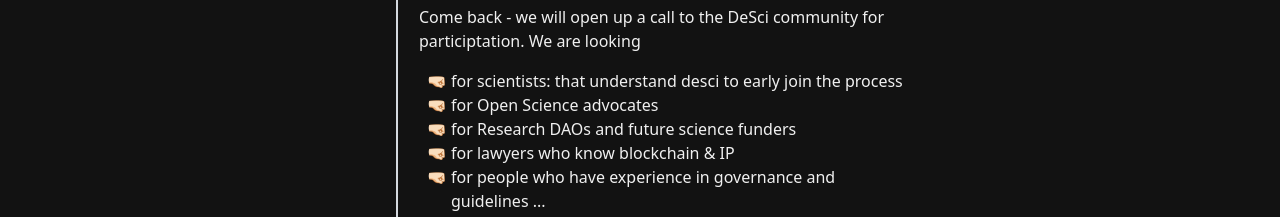
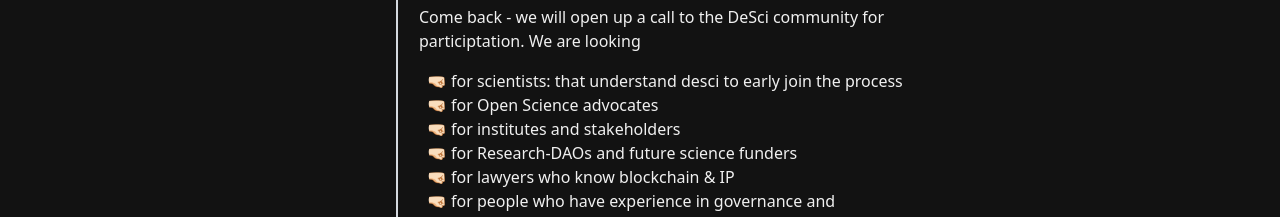
Before and after one commit to etzm/descicommons.github.io, a plain HTML site: page index.html in a window 1280 px wide. Shown: the part 537-754 px from the top of the page. Drawn offline with nearby package versions, Linux system fonts and the light colour scheme.

Commit message:
added institutes and stakeholders

```diff
--- a/index.html
+++ b/index.html
@@ -135,7 +135,8 @@
                     <ul class="sublist">
                     <li>for scientists: that understand desci to early join the process </li>
                     <li>for Open Science advocates</li>
-                    <li>for Research DAOs and future science funders</li>
+                    <li>for institutes and stakeholders</li>
+                    <li>for Research-DAOs and future science funders</li>
                     <li>for lawyers who know blockchain & IP </li>
                     <li>for people who have experience in governance and guidelines ...</li>
                     </ul>
```
